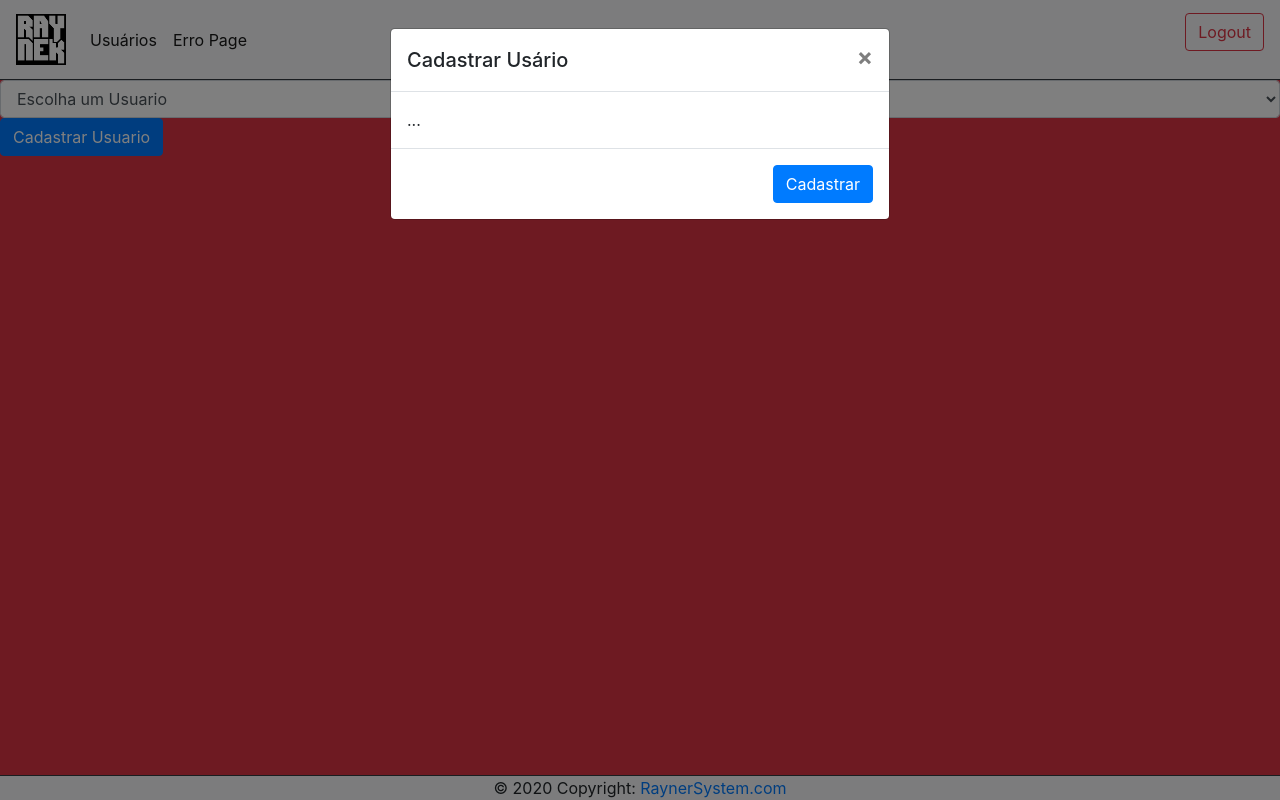
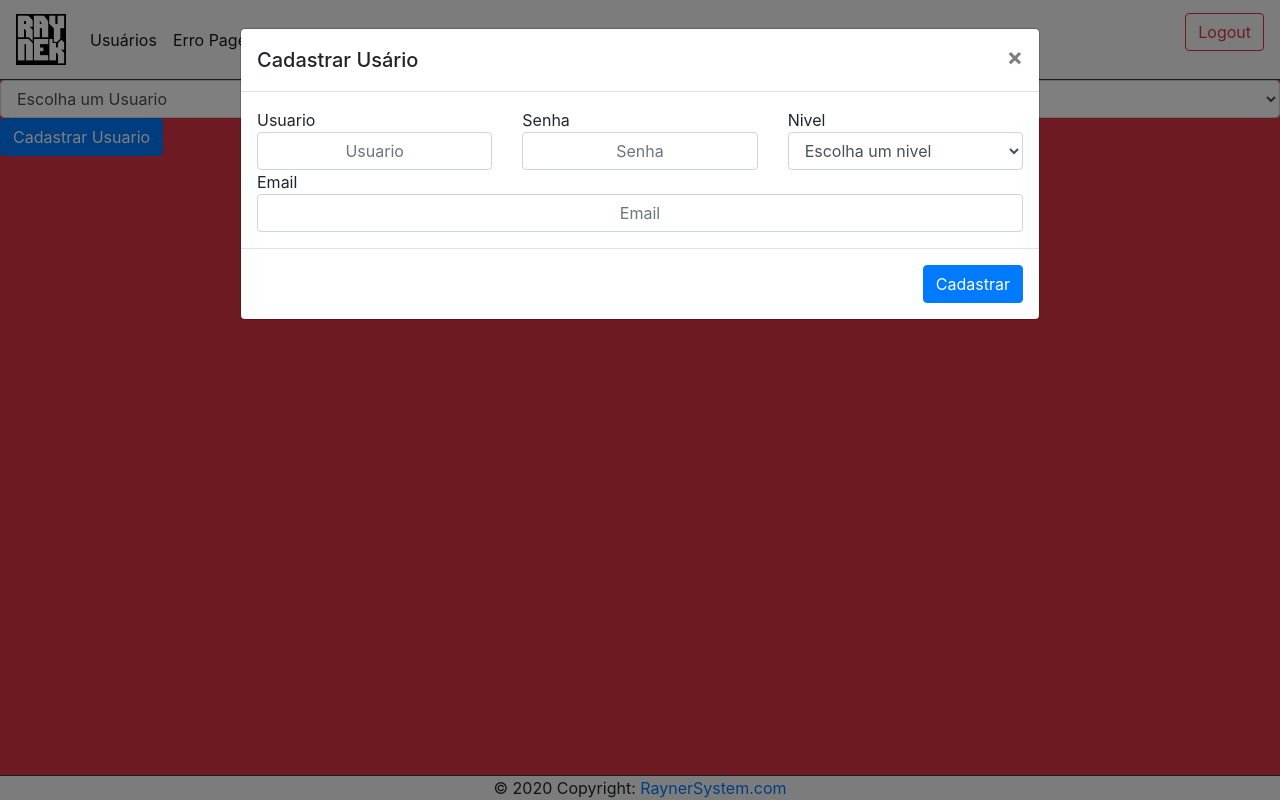
Before and after one commit to JeffRayner/RaynerSystem, a Flask app: page /usuarios in a window 1280 px wide, after a click on "Cadastrar Usuario". Run offline with Flask 2, Linux system fonts and the light colour scheme; data comes from the database, SQL or seed files in the repository; both versions use the stored data as it was after the commit; some libraries are stand-ins or nearby versions.

Commit message:
Include Level To add User

```diff
--- a/App/__init__.py
+++ b/App/__init__.py
@@ -2,10 +2,6 @@
 from flask import Flask, session
 from datetime import timedelta
 from os import urandom
-import socket
-
-host = socket.gethostname()
-IP = socket.gethostbyname(host)
 
 app = Flask(__name__)
 
--- a/App/controllers/ControllerAcess.py
+++ b/App/controllers/ControllerAcess.py
@@ -1,6 +1,7 @@
 from functools import wraps
 from flask import redirect, url_for, session
 from App.models.Usuarios import Usuario
+from App.models.Niveis import Nivel
 
 
 def goToPage(Page):
@@ -33,3 +34,9 @@ def listUsers():
     if not res:
         goToPage("page_not_found")
     return res
+
+def listNivel():
+    res = Nivel().listar()
+    if not res:
+        goToPage("page_not_found")
+    return res
--- a/App/controllers/Routes.py
+++ b/App/controllers/Routes.py
@@ -38,4 +38,5 @@ def main():
 @app.route('/usuarios', methods=['GET'])
 def usuarios():
     x = listUsers()
-    return render_template( 'usuarios.html', result=x)
+    n = listNivel()
+    return render_template( 'usuarios.html', result=x, niveis=n)
--- a/App/models/Niveis.py
+++ b/App/models/Niveis.py
@@ -1,7 +1,6 @@
-from App.models import DB, _criarListaSQL, _getDate, _getDateTime
+from App import Conexao as DB
 
-
-class Niveis():
+class Nivel():
     __Table= "NIVEIS"
 
     def __init__(self, ID=None, Nome=""):
@@ -26,15 +25,11 @@ class Niveis():
             return DB.queryDB(sql)
 
     def listar(self):
+        lista = []
         sql = f'SELECT * FROM {self.__Table}'
         sql = DB.readData(sql)
         if sql:
-            return _criarListaSQL(sql, self.__class__.__name__ )
-
-    def alterar(self, novoNome):
-        if self._validarNome(novoNome):
-            sql = f'UPDATE {self.__Table} SET Nome = "{novoNome}" WHERE ID = {self.__ID}'
-            return DB.queryDB(sql)
-
-    def exluir(self):
-        pass
+            for i in sql:
+                i = Nivel(*i)
+                lista.append(i.getValues())
+            return lista
--- a/App/models/Usuarios.py
+++ b/App/models/Usuarios.py
@@ -9,6 +9,9 @@ class Usuario():
         self.Senha = Senha
         self.Email = Email
         self.ID_Nivel = ID_Nivel
+
+    def __repr__(self):
+        return f'{self.__class__.__name__}(ID={self.ID}, Usuario="{self.Usuario}", Senha="", Email="{self.Email}", ID_Nivel={self.ID_Nivel})")'
 
     def __str__(self):
         return f'ID={self.ID}\nUsuario={self.Usuario}\nSenha={self.Senha}\nEmail={self.Email}\nID_Nivel={self.ID_Nivel}'
@@ -128,4 +131,7 @@ class Usuario():
             return sql
 
     def excluirUsuario(self):
+        if self.ID:
+            sql = f'DELET FROM {self.__Table} WHERE ID = {self.ID}'
+            return DB.queryDB(sql)
         pass
--- a/App/templates/forms/cadUser.html
+++ b/App/templates/forms/cadUser.html
@@ -1,5 +1,6 @@
+
 <div class="modal fade" id="modalCadastro" tabindex="-1" role="dialog" aria-labelledby="modalLabel" aria-hidden="true">
-  <div class="modal-dialog" role="document">
+    <div class="modal-dialog modal-lg" role="document">
         <div class="modal-content">
 
             <div class="modal-header">
@@ -10,7 +11,39 @@
             </div>
 
             <div class="modal-body">
-        ...
+
+
+                <!-- USUARIO E SENHA-->
+                <div class="row">
+                    <div class="col">Usuario</div>
+                    <div class="col">Senha</div>
+                    <div class="col">Nivel</div>
+                    <div class="w-100"></div>
+                    <div class="col">
+                        <input type="text" class="form-control text-center shadow-none" name="usuario" placeholder="Usuario" required="">
+                    </div>
+                    <div class="col">
+                        <input type="password" class="form-control text-center shadow-none" name="senha" placeholder="Senha" required="">
+                    </div>
+                    <div class="col">
+                        <select class="form-control shadow-none">
+                            <option value="" disabled selected>Escolha um nivel</option>
+                            {% for i in niveis %}
+                                <option value="{{ i.id }}">{{ i.nome}}</option>
+                            {% endfor %}
+                        </select>
+                    </div>
+                </div>
+
+                <!-- EMAIL -->
+                <div class="row">
+                    <div class="col">Email</div>
+                    <div class="w-100"></div>
+                    <div class="col">
+                        <input type="text" class="form-control text-center shadow-none" name="Email" placeholder="Email" required="">
+                    </div>
+                </div>
+
             </div>
 
             <div class="modal-footer">
--- a/App/templates/includes/base.html
+++ b/App/templates/includes/base.html
@@ -1,4 +1,5 @@
 <html>
+
 <head>
     <meta name="viewport" content="width=device-width, initial-scale=1">
     <title>Rayner System</title>
@@ -9,7 +10,7 @@
     <link rel="stylesheet" href="{{ url_for('static', filename="css/base.css") }}">
 </head>
 
-    <body >
+<body>
 
     <main class="h-100 w-100 d-flex bg-danger">
         {% block content %}
--- a/App/templates/usuarios.html
+++ b/App/templates/usuarios.html
@@ -1,7 +1,6 @@
 {% extends "includes/base.html" %}
 
 {% block content %}
-
 {% include 'includes/navbar.html' %}
 
 <div class="h-100 w-100 flex-fill">
@@ -19,9 +18,9 @@
     </button>
     {% include 'forms/cadUser.html' %}
 
-
 </div>
 
+
+
 {% include 'includes/footer.html' %}
-
 {% endblock %}
--- a/index.py
+++ b/index.py
@@ -1,3 +1,8 @@
 #coding:utf-8
 from App import app
-#
+
+
+"""
+if __name__ == '__main__':
+    app.run(debug=True)
+"""
```
Also changed, not shown: NewDataBase.db. Lines whose indentation alone changed are shown as unchanged.
